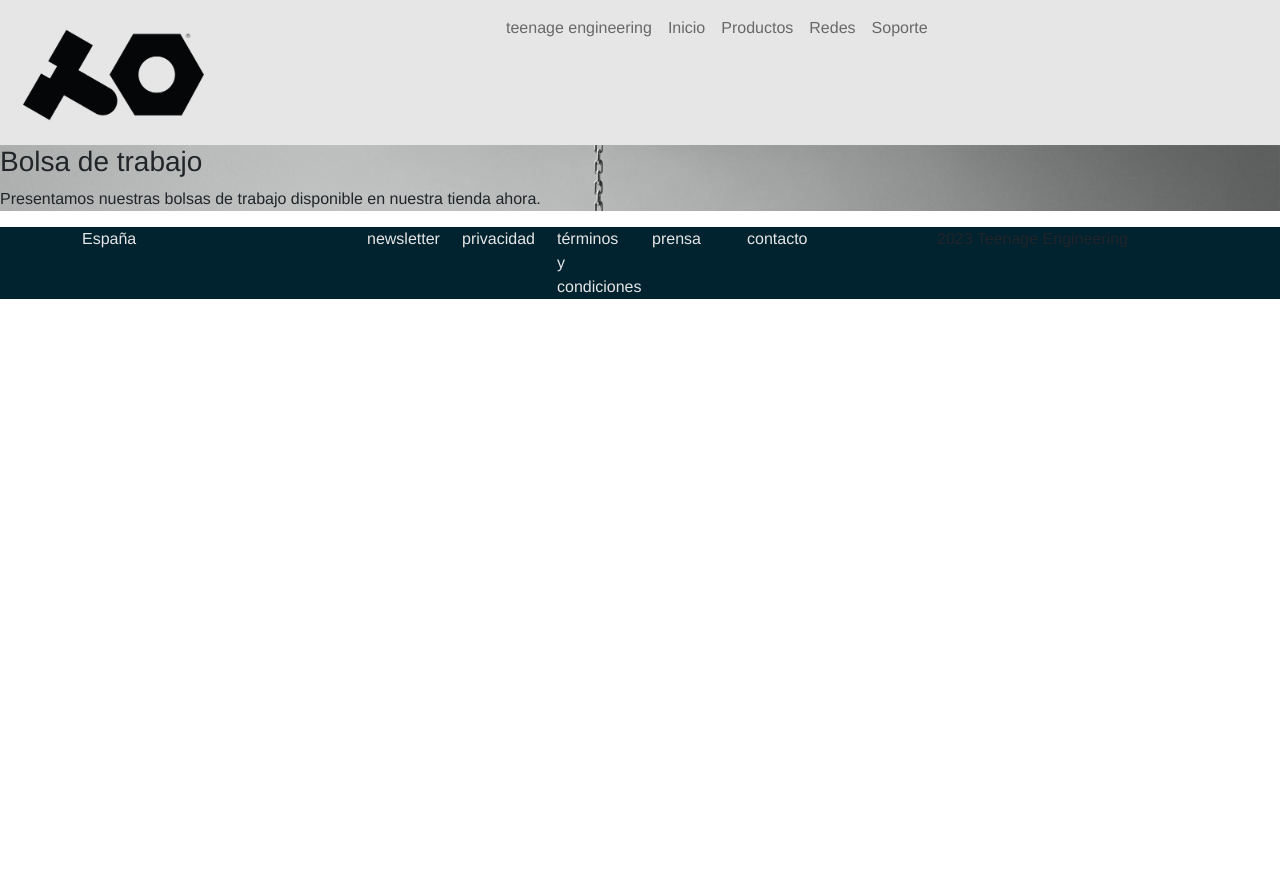
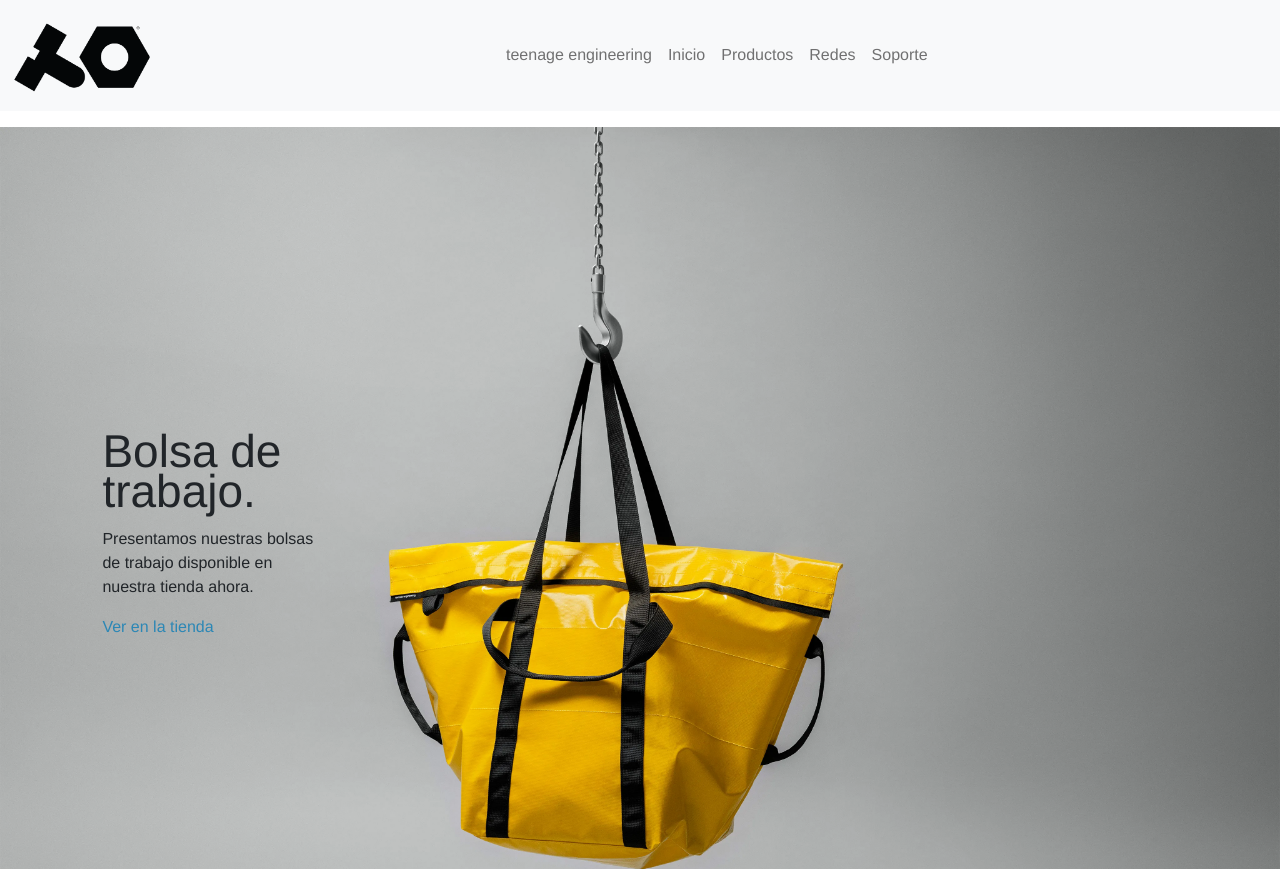
Before and after one commit to MarcoPertegal/Trabajo_Lenguaje_BooksTrap, a plain HTML site: page index.html in a window 1280 px wide. Shown: the top 869 px of the page. Before the commit the page ends 800 px from the top, so only its background shows below. Drawn offline with nearby package versions, Linux system fonts and the light colour scheme.

Commit message:
pagina productos

```diff
--- a/index.css
+++ b/index.css
@@ -1,26 +1,49 @@
 *{
     box-sizing: border-box;
     font-family: Helvetica, sans-serif;
+}
+body{
+    width: 100%;
 }
 nav{
     background-color: #E6E6E6;
 }
 nav div ul li a{
-    padding: 10%;
+    padding-top: 40%;
 }
-nav div ul li a img{
-    width: 40%;
+nav div a img{
+    width: 30%;
 }
 main{
     background-image: url(img/imagenBolsa.jpg);
     width: 100%;
     background-size: 100%;
     background-repeat: no-repeat;
+    background-position-y: 100%;
+    background-position-x: 40%;
+}
+.anuncioPortada{
+    padding-top: 25%;
+    padding-left: 8%;
+    padding-bottom: 35%;
+
+}
+.anuncioPortada a{
+    color: #2C87B5;
+}
+.anuncioPortadaTitulo{
+    font-size: 46px;
+    line-height: 40px;
 }
 footer{
     background-color: #01222F;
+    padding-top: 2.5%;
+    padding-bottom: 3.5%;
+    margin: 0 auto;
+}
+a{
+    text-decoration: none;
 }
 footer a{
-    text-decoration: none;
-    color: #E6E6E6;;
+    color: white;
 }
--- a/index.html
+++ b/index.html
@@ -7,17 +7,20 @@
     <link rel="icon" href="img/icono.png">
     <link href="https://cdn.jsdelivr.net/npm/bootstrap@5.2.3/dist/css/bootstrap.min.css" rel="stylesheet">
     <script src="https://cdn.jsdelivr.net/npm/bootstrap@5.2.3/dist/js/bootstrap.bundle.min.js"></script>
-    <title>https://teenage.engineering/</title>
+    <title>inicio - teenage.engineering</title>
     <link rel="stylesheet" href="index.css">
 </head>
 <body>
-      <!-- Grey with black text -->
-  <nav class="navbar navbar-expand-sm">
+      <!--COMO HACER PARA QUE AL HACERLO MAS PEQUEÑO NO SE MODIFIQUE-->
+    <!-- Que es el resctangulo morao que sale cuando le doy a inspeccionar en el footer a la derecha de contacto -->
+  <nav class="navbar navbar-expand-sm bg-light navbar-light">
     <div class="container-fluid">
+      <a class="navbar-brand" href="#"><img src="img/icono.png"  alt="logo marca"></a>
+      <button class="navbar-toggler" type="button" data-bs-toggle="collapse" data-bs-target="#collapsibleNavbar">
+        <span class="navbar-toggler-icon"></span>
+      </button>
+      <div class="collapse navbar-collapse" id="collapsibleNavbar">
         <ul class="navbar-nav">
-        <li class="nav-item">
-          <a class="nav-link active" href="#"><img src="img/icono.png" alt="logo marca"></a>
-        </li>
           <li class="nav-item">
             <a class="nav-link" href="#">teenage engineering</a>
           </li>
@@ -35,18 +38,23 @@
           </li>
         </ul>
       </div>
+    </div>
   </nav>
+
+
   <main>
-    <div>
-    <p class="anuncioPortadaTitulo h3">Bolsa de trabajo</p>
+    <!-- COMO HAGO PA PONER ESTO COMO EN LA PAGINA OFICIAL SIN USAR EL CSS ¿O ES MEJOR USAR EL CSS? -->
+    <div class="anuncioPortada col-3 col-md-6 col-xl-3">
+      <p class="anuncioPortadaTitulo">Bolsa de trabajo.</p>
       <p class="anuncioPortadaSubtitulo">Presentamos nuestras bolsas de trabajo disponible en nuestra tienda ahora.</p>
+      <a href="#">Ver en la tienda</a>
     </div>
   </main>
   <footer>
     <div class="container">
       <div class="row">
         <div class="col-3">
-          <a href="#">España</a>
+          <a href="#">Español</a>
         </div>
         <div class="col-6">
           <div class="row">
@@ -57,7 +65,7 @@
               <a href="#">privacidad</a>
             </div>
             <div class="col-2">
-              <a href="#">términos y condiciones</a>
+              <a href="#">términos</a>
             </div>
             <div class="col-2">
               <a href="#">prensa</a>
@@ -68,7 +76,7 @@
           </div>
         </div>
         <div class="col-3">
-        <p>2023 Teenage Engineering</p>
+          <a href="#">@2023 Teenage engineering</a>
         </div>
       </div>
     </div>
--- /dev/null
+++ b/productos/productos.css
@@ -0,0 +1,24 @@
+*{
+    box-sizing: border-box;
+}
+a{
+    padding-top: 50%;
+    display: flex;
+    height: 100%;
+    background-size: 100%;
+    text-decoration: none;
+    color: white;
+}
+a p{
+    padding-bottom: 3%;
+    padding-left: 3%;
+}
+a:hover{
+    color: white;
+}
+.producto1{
+    background-image: url(../img/fondoMesas.jpg);
+}
+.producto2{
+    background-image: url(../img/Computer1.jpg);
+}
```
Also changed, not shown: productos/productos.html (added, +46 -0 lines), img/Computer1.jpg (added). Lines whose indentation alone changed are shown as unchanged.
